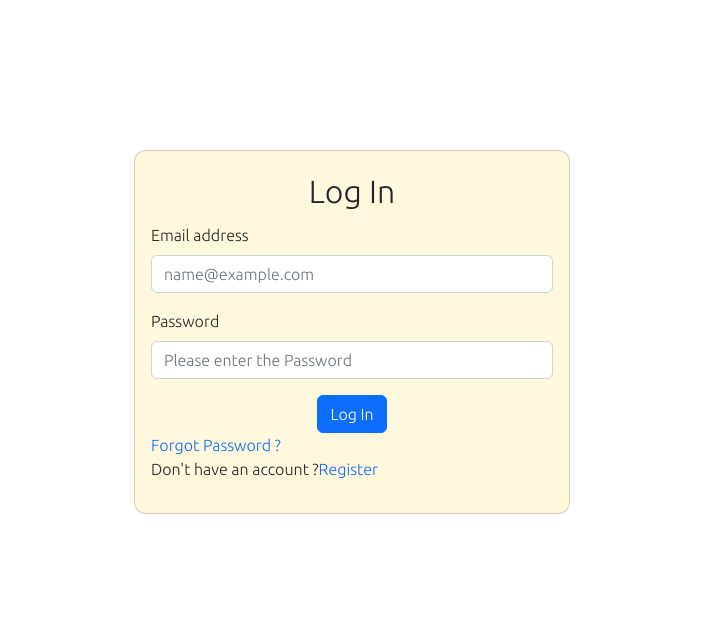
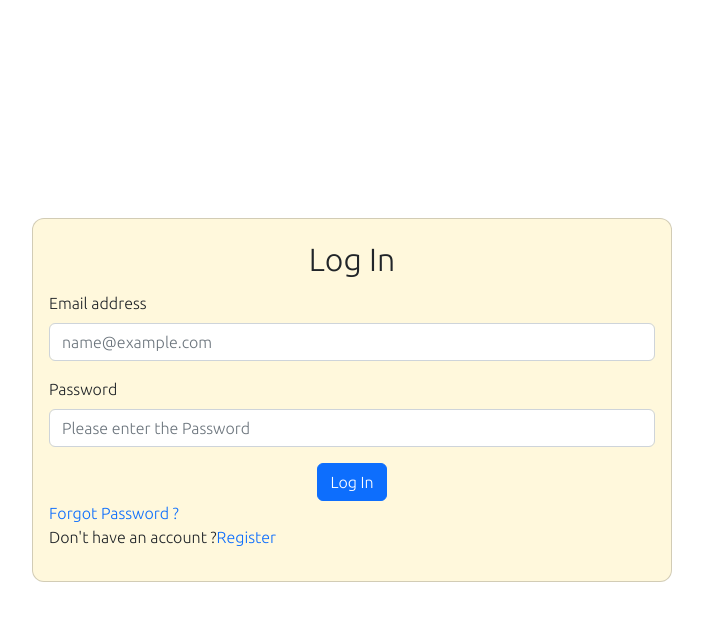
Before and after one commit to end-less-dev/areteminds-tasks, a React (Create React App) app: page / in a window 1280 px wide. Shown: the top 620 px of the page, without its empty margins (288-991 px from the left). Built offline with nearby package versions, Linux system fonts and the light colour scheme.

Commit message:
LogIn page modified.

```diff
--- a/src/components/Login.jsx
+++ b/src/components/Login.jsx
@@ -62,11 +62,8 @@ const Login =()=>{
         }
     }
     return(
-        <div className="login-bg">
-
-        <div className="gap"></div>
-        <div className="container" style={{width:"70%"}}>
-            <div className="card col-md-6 offset-md-3 offset-md-3 box login">
+        <div style={{height:"100vh"}} className="d-flex justify-content-center align-items-center">
+            <div className="card col-md-6 box">
                 <div className="card-body">
                     <div className="card-title title">Log In</div>
                     <div class="mb-3">
@@ -95,7 +92,6 @@ const Login =()=>{
                 </div>
             </div>
         </div>
-        </div>
     )
 }
 export default Login;
--- a/src/components/index.css
+++ b/src/components/index.css
@@ -102,6 +102,7 @@ Button{
 }
 .inp-shadow{
     box-shadow: 2px 2px 2px black;
+    filter: drop-shadow(0 0 0.50rem rgb(83, 4, 230));
 }
 h6{
     font-weight: 800;
```
